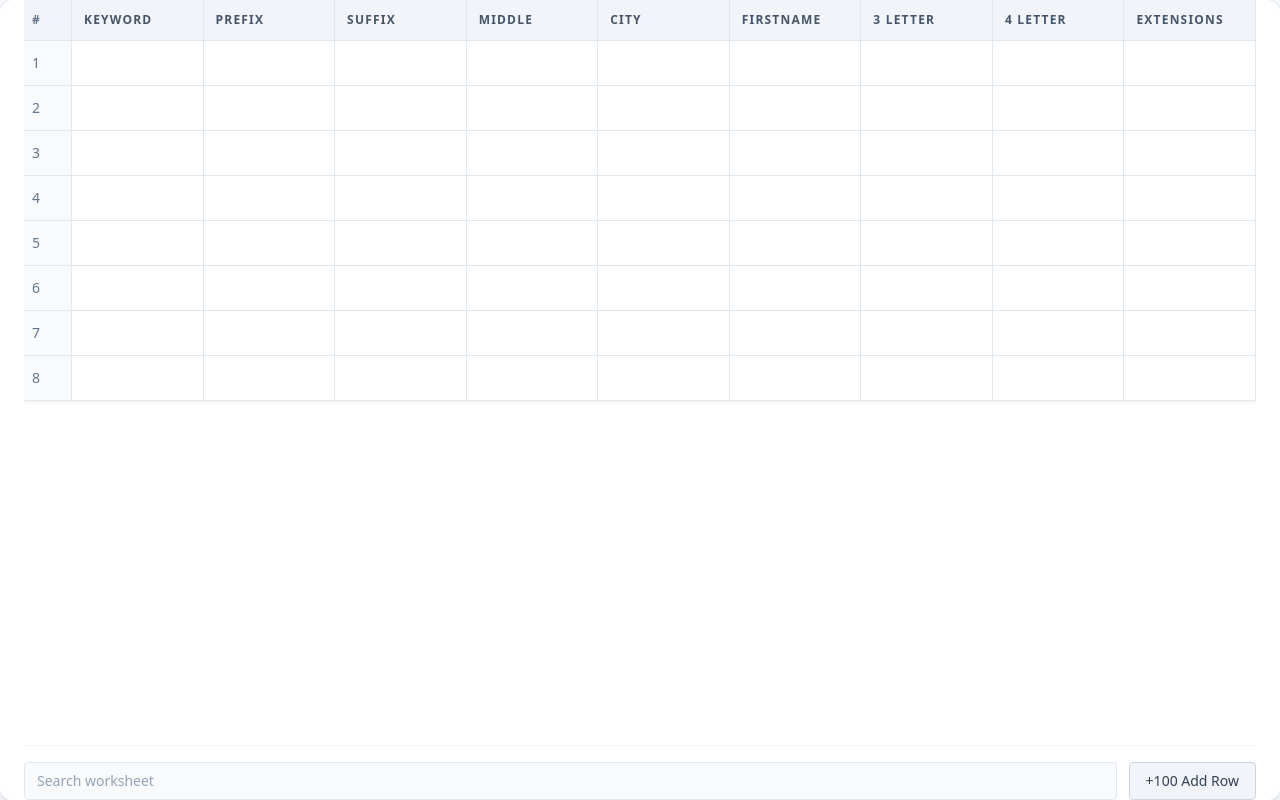
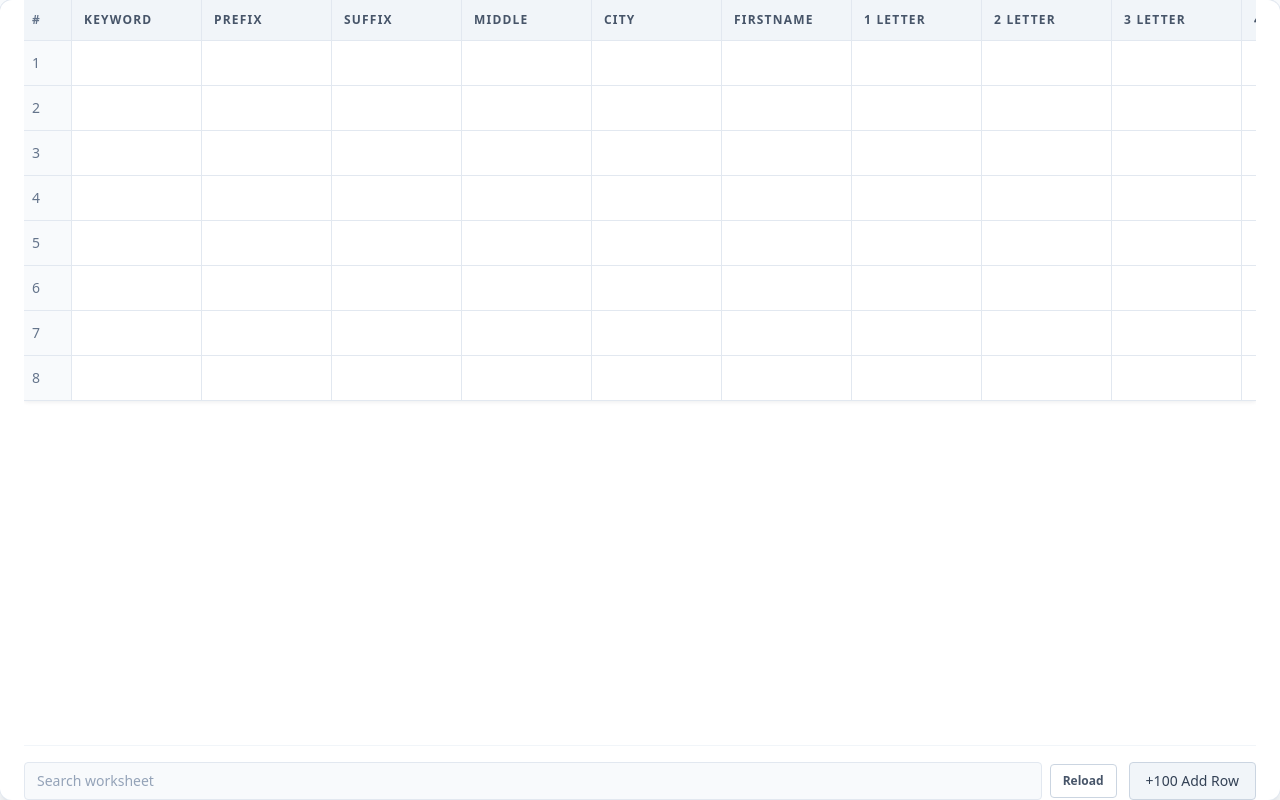
Before and after one commit to granthiparmeet-gif/excel_app, a React (Vite) app: page / in a window 1280 px wide. Built offline with nearby package versions, Linux system fonts and the light colour scheme.

Commit message:
"Stable version with 1 letter etc

```diff
--- a/src/App.tsx
+++ b/src/App.tsx
@@ -16,6 +16,8 @@ const columnOrder = [
   'Middle',
   'City',
   'FirstName',
+  '1 letter',
+  '2 letter',
   '3 letter',
   '4 letter',
   'Extensions',
@@ -268,6 +270,15 @@ function App() {
     [activeMatchIdx, matchEntries, normalizedSearch],
   )
 
+  const handleReload = useCallback(() => {
+    try {
+      localStorage.setItem(STORAGE_KEY, JSON.stringify(rows))
+    } catch (error) {
+      console.warn('Failed to persist worksheet data before reload', error)
+    }
+    window.location.reload()
+  }, [rows])
+
   return (
     <div className="bg-slate-50 min-h-screen">
       <div className="mx-auto flex h-screen w-full max-w-full flex-col rounded-xl bg-white px-6 py-0 shadow-xl ring-1 ring-slate-200">
@@ -383,6 +394,13 @@ function App() {
               placeholder="Search worksheet"
               className="w-full rounded border border-slate-200 bg-slate-50 px-3 py-2 text-sm text-slate-800 placeholder:text-slate-400 focus:border-sky-500 focus:outline-none"
             />
+            <button
+              type="button"
+              onClick={handleReload}
+              className="rounded border border-slate-300 bg-white px-3 py-2 text-xs font-semibold text-slate-600 transition hover:border-slate-400 hover:bg-slate-50"
+            >
+              Reload
+            </button>
           </div>
           <button
             type="button"
```
